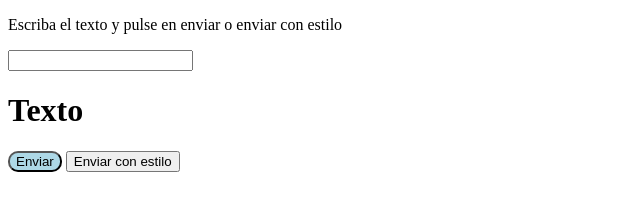
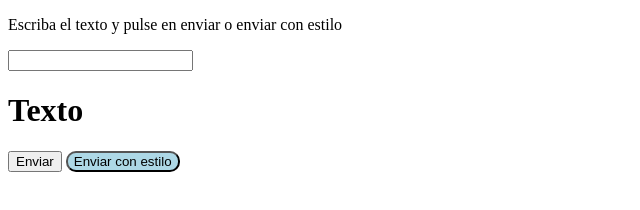
Before and after one commit to ivancastro773/Bootcamp2, a plain HTML site: page ejer2/index.html in a window 1280 px wide. Shown: the whole page, without its empty margins (0-640 px from the left). Drawn offline with Linux system fonts and the light colour scheme.

Commit message:
[updated/file]: class button index.html

```diff
--- a/ejer2/index.html
+++ b/ejer2/index.html
@@ -54,7 +54,7 @@ contenido.style.color = 'black'
     <p>Escriba el texto y pulse en enviar o enviar con estilo</p>
     <input id="myinput" type="text">
     <h1 id="h1" class="content"></h1>
-    <button class="button" id="btn" onclick=changeData()>
+    <button id="btn" onclick=changeData()>
         Enviar
     </button>
     <button class="button" onclick=changeWithStyle()>
```
